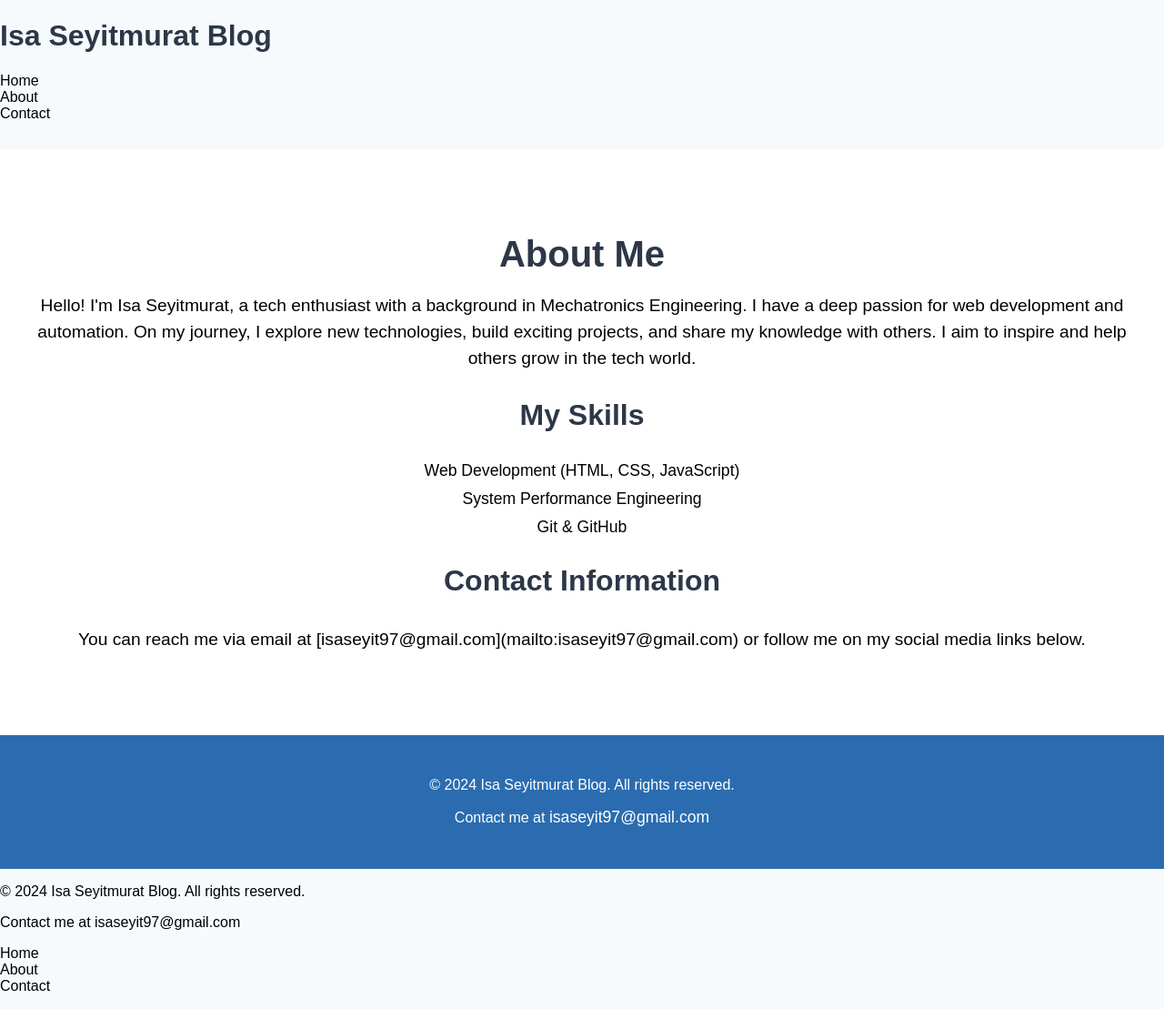
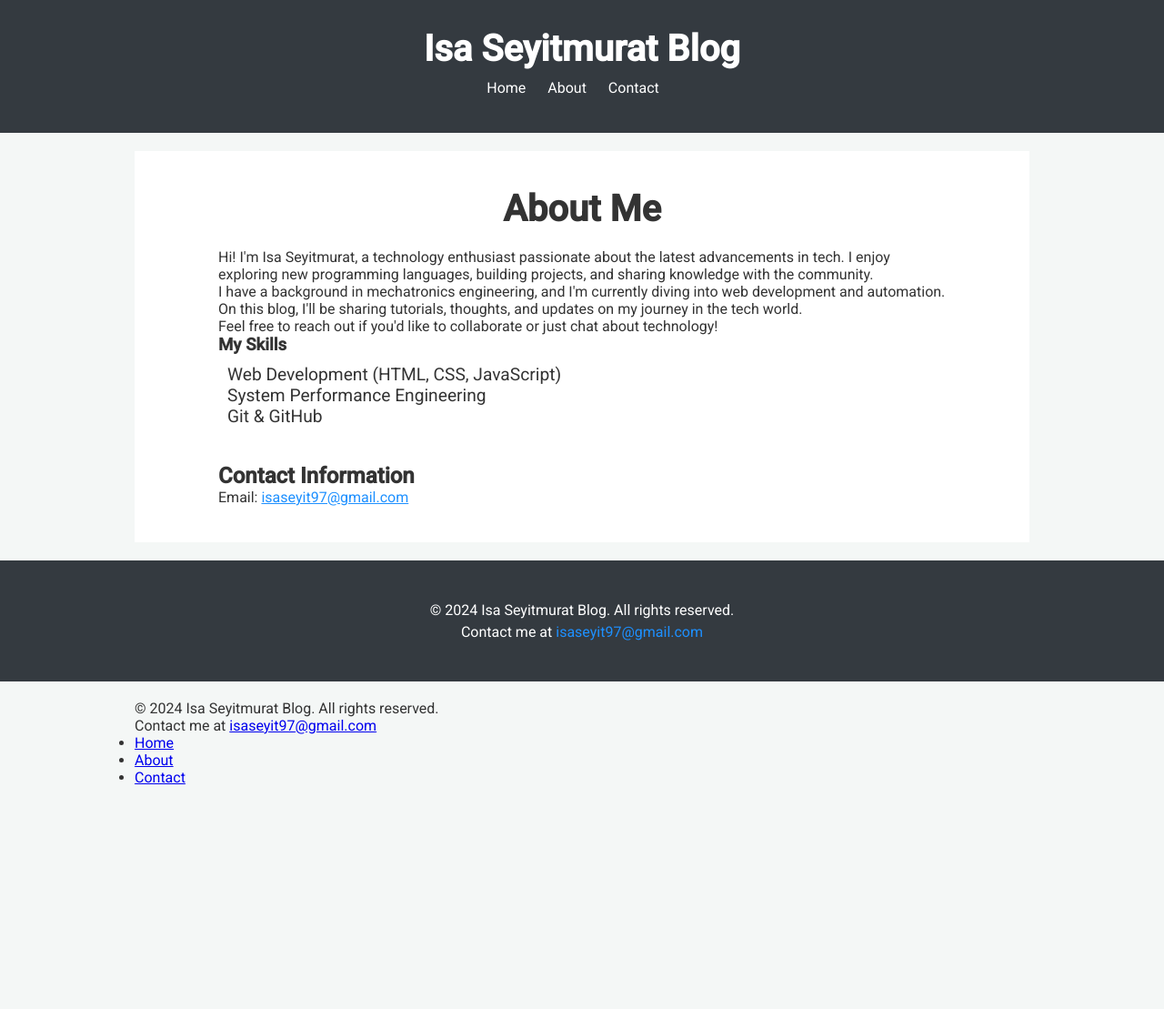
Before and after one commit to isaseyit/my-blog, a Jekyll site: the page built from about.md, in a window 1280 px wide. Shown: the whole page at 91% size. Built offline with Jekyll 4.4.1, drawn with Linux system fonts in a browser that asks for light colours; after the commit the page ends 900 px from its top, so only the background shows below that.

Commit message:
Improved About, Contact, and Home pages

```diff
--- a/about.md
+++ b/about.md
@@ -3,17 +3,30 @@ layout: default
 title: About Me
 ---
 
-<section class="about-section">
+<div class="about-container">
+  <div class="about-header">
+    <h2>About Me</h2>
+  </div>
+
   <div class="about-content">
-    <h2>About Me</h2>
-    <p>Hello! I'm Isa Seyitmurat, a tech enthusiast with a background in Mechatronics Engineering. I have a deep passion for web development and automation. On my journey, I explore new technologies, build exciting projects, and share my knowledge with others. I aim to inspire and help others grow in the tech world.</p>
-    <h3>My Skills</h3>
-    <ul>
-      <li>Web Development (HTML, CSS, JavaScript)</li>
-      <li>System Performance Engineering</li>
-      <li>Git & GitHub</li>
-    </ul>
-    <h3>Contact Information</h3>
-    <p>You can reach me via email at [isaseyit97@gmail.com](mailto:isaseyit97@gmail.com) or follow me on my social media links below.</p>
+    <p>Hi! I'm Isa Seyitmurat, a technology enthusiast passionate about the latest advancements in tech. I enjoy exploring new programming languages, building projects, and sharing knowledge with the community.</p>
+
+    <p>I have a background in mechatronics engineering, and I'm currently diving into web development and automation. On this blog, I'll be sharing tutorials, thoughts, and updates on my journey in the tech world.</p>
+
+    <p>Feel free to reach out if you'd like to collaborate or just chat about technology!</p>
+
+    <div class="skills">
+      <h3>My Skills</h3>
+      <ul>
+        <li>Web Development (HTML, CSS, JavaScript)</li>
+        <li>System Performance Engineering</li>
+        <li>Git & GitHub</li>
+      </ul>
+    </div>
+
+    <div class="contact-info">
+      <h3>Contact Information</h3>
+      <p>Email: <a href="mailto:isaseyit97@gmail.com">isaseyit97@gmail.com</a></p>
+    </div>
   </div>
-</section>
+</div>
--- a/assets/css/style.css
+++ b/assets/css/style.css
@@ -1,202 +1,159 @@
-/* Global Settings */
-body {
-  font-family: 'Arial', sans-serif;
-  background-color: #f7fafc;
+/* Reset some defaults */
+* {
   margin: 0;
   padding: 0;
   box-sizing: border-box;
 }
 
-a {
-  text-decoration: none;
-  color: inherit;
+body {
+  font-family: 'Roboto', sans-serif;
+  background-color: #f4f7f6;
+  color: #333;
 }
 
-h1, h2, h3 {
-  font-weight: bold;
-  color: #2d3748;
+.container {
+  width: 80%;
+  margin: 0 auto;
+  padding: 20px;
 }
 
-ul {
-  list-style-type: none;
+header {
+  background-color: #343a40;
+  color: white;
+  padding: 10px 0;
+  text-align: center;
+}
+
+header h1 {
+  font-size: 2.5rem;
+}
+
+nav ul {
+  list-style: none;
+  padding: 10px;
+}
+
+nav ul li {
+  display: inline;
+  margin-right: 20px;
+}
+
+nav ul li a {
+  color: white;
+  text-decoration: none;
+}
+
+footer {
+  background-color: #343a40;
+  color: white;
+  padding: 20px 0;
+  text-align: center;
+}
+
+footer a {
+  color: #1e90ff;
+  text-decoration: none;
+}
+
+footer p {
+  margin: 5px 0;
+}
+
+/* Home Page */
+.home-container {
+  padding: 40px 0;
+  text-align: center;
+}
+
+.hero-section {
+  background-color: #1e90ff;
+  color: white;
+  padding: 50px 0;
+}
+
+.hero-section h1 {
+  font-size: 3rem;
+}
+
+.hero-section p {
+  font-size: 1.25rem;
+}
+
+/* About Page */
+.about-container {
+  background-color: #ffffff;
+  padding: 40px 0;
+}
+
+.about-header {
+  text-align: center;
+  margin-bottom: 20px;
+}
+
+.about-header h2 {
+  font-size: 2.5rem;
+  color: #333;
+}
+
+.about-content {
+  text-align: left;
+  max-width: 800px;
+  margin: 0 auto;
+}
+
+.skills ul {
+  list-style: none;
+  padding: 10px;
+}
+
+.skills li {
+  font-size: 1.2rem;
+}
+
+.contact-info {
+  margin-top: 30px;
+}
+
+.contact-info a {
+  color: #1e90ff;
+}
+
+/* Contact Page */
+.contact-container {
+  background-color: #ffffff;
+  padding: 40px 0;
+}
+
+.contact-header {
+  text-align: center;
+  margin-bottom: 20px;
+}
+
+.contact-header h2 {
+  font-size: 2.5rem;
+  color: #333;
+}
+
+.contact-content {
+  max-width: 800px;
+  margin: 0 auto;
+  text-align: left;
+}
+
+.contact-info h3 {
+  font-size: 1.5rem;
+  margin-top: 20px;
+}
+
+.contact-info a {
+  color: #1e90ff;
+}
+
+.contact-info ul {
+  list-style: none;
   padding: 0;
 }
 
-/* Hero Section */
-.hero {
-  background-color: #2b6cb0; /* Dark blue background */
-  color: white;
-  padding: 60px 20px; /* Add padding */
-  text-align: center;
-  margin-bottom: 30px;
+.contact-info li {
+  margin: 10px 0;
 }
-
-.hero-logo {
-  width: 100px;
-  height: auto;
-  margin-bottom: 20px;
-}
-
-.hero h2 {
-  font-size: 2.5rem;
-  margin-bottom: 20px;
-}
-
-.hero p {
-  font-size: 1.2rem;
-  margin-bottom: 30px;
-}
-
-.cta-btn {
-  background-color: #63b3ed;
-  color: white;
-  padding: 12px 30px;
-  font-size: 1rem;
-  border-radius: 4px;
-  text-decoration: none;
-}
-
-.cta-btn:hover {
-  background-color: #3182ce;
-}
-
-/* About Section */
-.about-section {
-  padding: 60px 20px;
-  background-color: #ffffff; /* Light background */
-  text-align: center;
-  margin-top: 30px;
-}
-
-.about-section h2 {
-  font-size: 2.5rem;
-  margin-bottom: 20px;
-}
-
-.about-section p {
-  font-size: 1.2rem;
-  margin-bottom: 30px;
-  line-height: 1.5;
-}
-
-.about-section h3 {
-  font-size: 2rem;
-  margin-top: 30px;
-}
-
-.about-section ul {
-  list-style-type: none;
-  padding: 0;
-}
-
-.about-section ul li {
-  font-size: 1.1rem;
-  margin-bottom: 10px;
-}
-
-/* Contact Section */
-.contact-section {
-  padding: 60px 20px;
-  background-color: #edf2f7; /* Light background */
-  text-align: center;
-  margin-top: 30px;
-}
-
-.contact-section h2 {
-  font-size: 2.5rem;
-  margin-bottom: 20px;
-}
-
-.contact-section p {
-  font-size: 1.2rem;
-  margin-bottom: 20px;
-}
-
-.contact-section ul {
-  padding: 0;
-}
-
-.contact-section li {
-  font-size: 1.2rem;
-  margin-bottom: 10px;
-}
-
-.contact-section a {
-  color: #3182ce;
-  font-size: 1.1rem;
-}
-
-.contact-section a:hover {
-  text-decoration: underline;
-}
-
-/* Latest Posts Section */
-.latest-posts {
-  text-align: center;
-  padding: 40px 20px;
-  background-color: #edf2f7; /* Light background */
-  margin-top: 30px;
-}
-
-.latest-posts h3 {
-  font-size: 2rem;
-  margin-bottom: 20px;
-}
-
-.latest-posts p {
-  font-size: 1.2rem;
-  line-height: 1.5;
-}
-
-/* Footer */
-footer {
-  background-color: #2b6cb0; /* Dark Blue */
-  color: white;
-  padding: 30px 20px;
-  text-align: center;
-}
-
-footer ul {
-  list-style-type: none;
-  padding: 0;
-}
-
-footer li {
-  margin-bottom: 10px;
-}
-
-footer a {
-  color: white;
-  font-size: 1.1rem;
-}
-
-footer a:hover {
-  color: #63b3ed;
-  text-decoration: underline;
-}
-
-/* Responsiveness for Smaller Screens */
-@media (max-width: 768px) {
-  .hero h2 {
-    font-size: 2rem;
-  }
-
-  .hero p {
-    font-size: 1rem;
-  }
-
-  .cta-btn {
-    padding: 10px 20px;
-    font-size: 0.9rem;
-  }
-
-  .about-section h2,
-  .contact-section h2 {
-    font-size: 2rem;
-  }
-
-  .about-section p,
-  .contact-section p {
-    font-size: 1rem;
-  }
-}
```
Also changed, not shown: contact.md (+19 -11 lines), index.md (+14 -13 lines).
